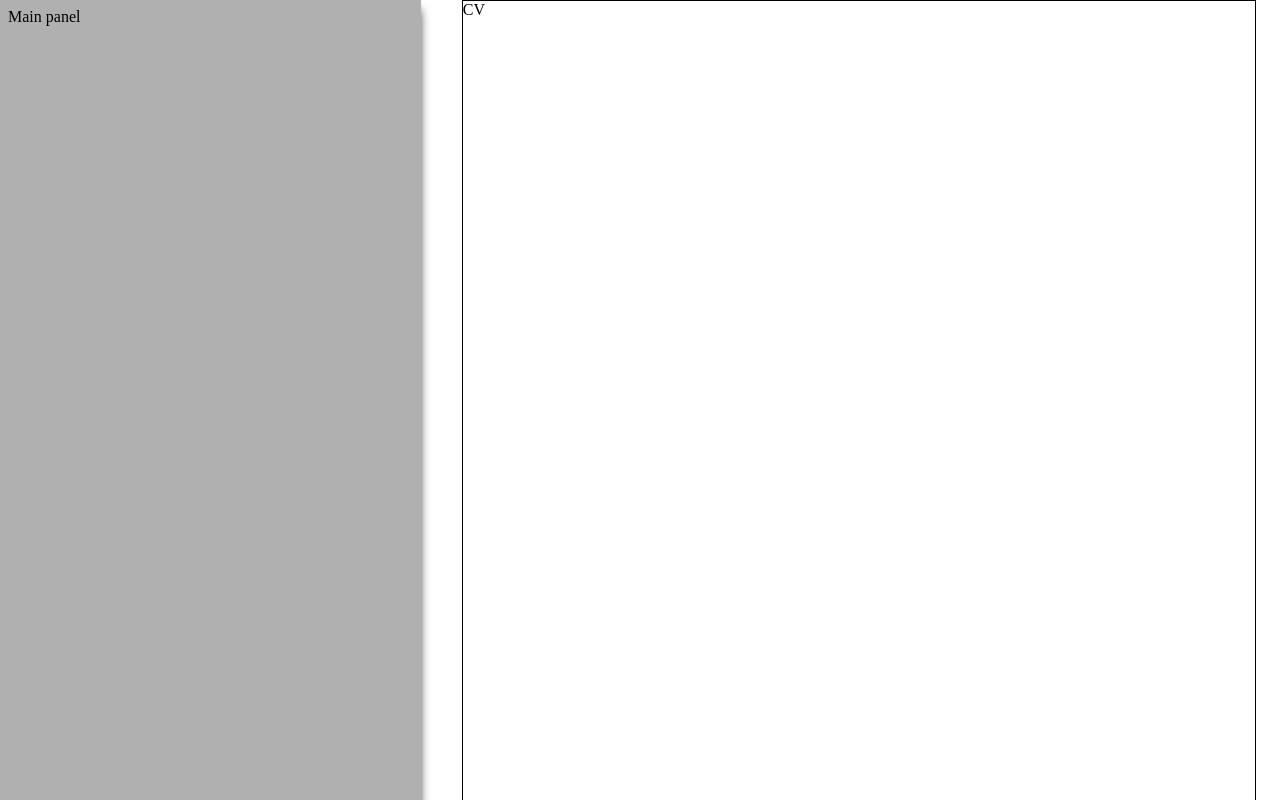
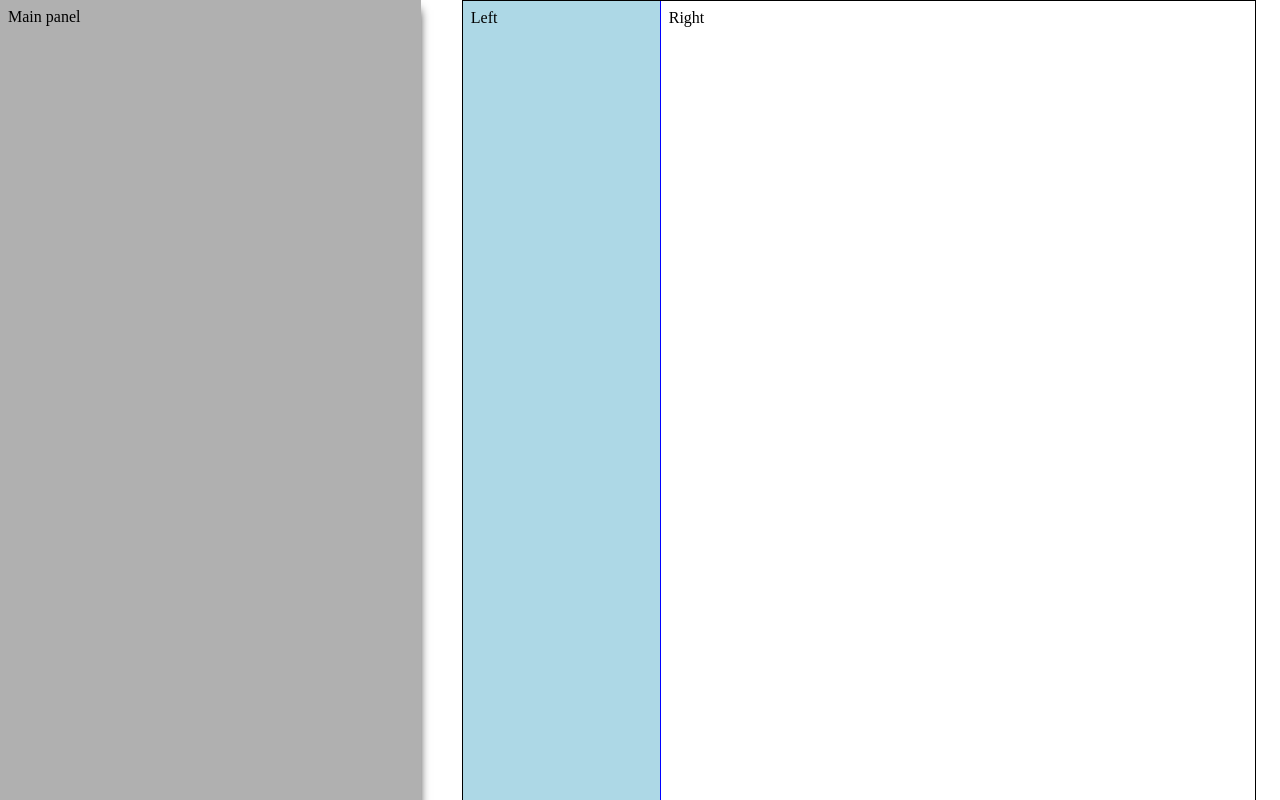
Before and after one commit to Radisza/CVGenerator, a React (Vite) app: page / in a window 1280 px wide. Shown: the top 800 px of the page. Built offline with nearby package versions, Linux system fonts and the light colour scheme.

Commit message:
Add left and right side of the CV

```diff
--- a/src/App.css
+++ b/src/App.css
@@ -29,4 +29,21 @@
   width: 210mm;
   height: 270mm;
   border: 1px solid black;
+  display: grid;
+  grid-template-columns: 1fr 3fr;
 }
+
+.CVLeft,
+.CVRight {
+  padding: 8px;
+  width: 100%;
+  height: 100%;
+}
+
+.CVLeft {
+  background-color: lightblue;
+  border-right: 1px solid blue;
+  display: flex;
+  flex-direction: column;
+  gap: 16px;
+}
--- a/src/preview/Preview.jsx
+++ b/src/preview/Preview.jsx
@@ -1,7 +1,10 @@
 function Preview() {
   return (
     <div className="preview">
-      <div className="CV">CV</div>
+      <div className="CV">
+        <div className="CVLeft">Left</div>
+        <div className="CVRight">Right</div>
+      </div>
     </div>
   );
 }
```
